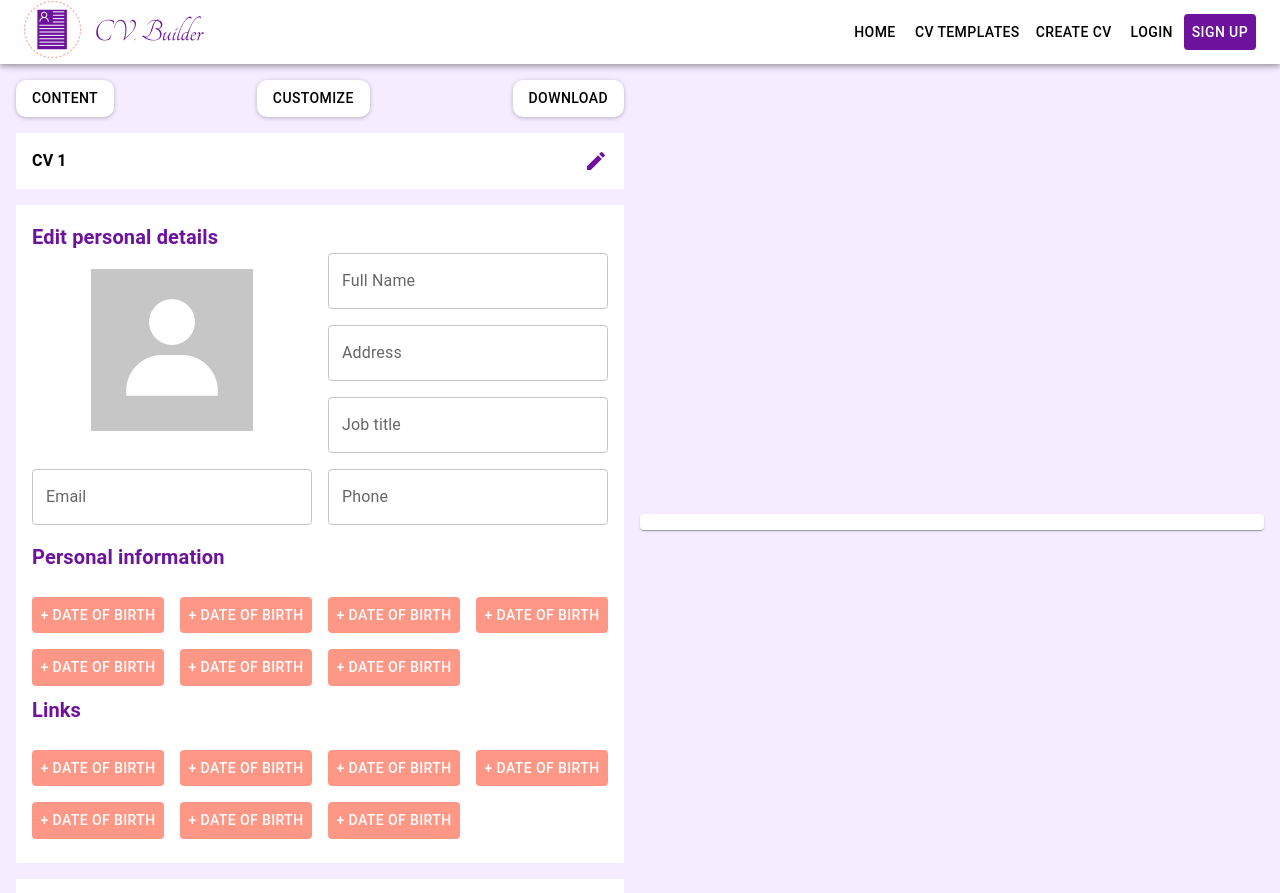
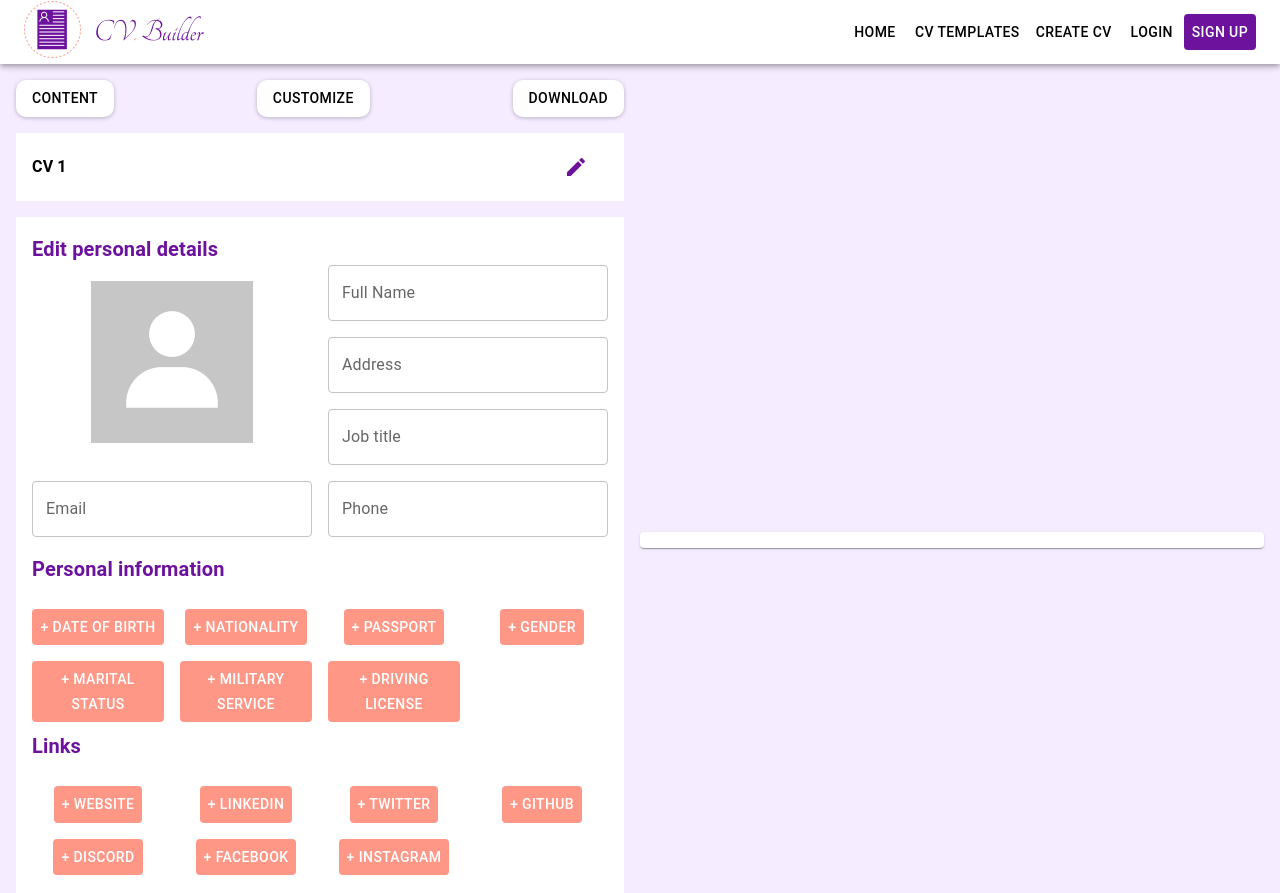
Before and after one commit to Zannatul-Fahmida/cv-builder, a React (Create React App) app: page /cvForm in a window 1280 px wide. Shown: the top 893 px of the page. Built offline with nearby package versions, Linux system fonts and the light colour scheme.

Commit message:
cv form added

```diff
--- a/src/pages/CreateCv/CvForm/CvForm.js
+++ b/src/pages/CreateCv/CvForm/CvForm.js
@@ -67,10 +67,13 @@ const CvForm = () => {
             direction="row"
             spacing={2}
             justifyContent="space-between"
+            alignItems="center"
             sx={{ backgroundColor: "#ffffff", my: 2, p: 2 }}
           >
             <Typography sx={{ fontWeight: "bold" }}>CV 1</Typography>
-            <EditIcon sx={{ color: "#6D129D" }} />
+            <Button>
+              <EditIcon sx={{ color: "#6D129D" }} />
+            </Button>
           </Stack>
           <Box sx={{ backgroundColor: "#ffffff", p: 2 }}>
             <Typography
@@ -131,38 +134,101 @@ const CvForm = () => {
               sx={{ my: 1 }}
             >
               <Grid item xs={4} sm={4} md={3}>
-                <Button sx={{ backgroundColor: "#FF9787", color: "#ffffff" }}>
+                <Button
+                  sx={{
+                    backgroundColor: "#FF9787",
+                    color: "#ffffff",
+                    "&:hover": {
+                      backgroundColor: "#FF9787",
+                      opacity: [0.9, 0.8, 0.7],
+                    },
+                  }}
+                >
                   + Date of birth
                 </Button>
               </Grid>
               <Grid item xs={4} sm={4} md={3}>
-                <Button sx={{ backgroundColor: "#FF9787", color: "#ffffff" }}>
-                  + Date of birth
+                <Button
+                  sx={{
+                    backgroundColor: "#FF9787",
+                    color: "#ffffff",
+                    "&:hover": {
+                      backgroundColor: "#FF9787",
+                      opacity: [0.9, 0.8, 0.7],
+                    },
+                  }}
+                >
+                  + Nationality
                 </Button>
               </Grid>
               <Grid item xs={4} sm={4} md={3}>
-                <Button sx={{ backgroundColor: "#FF9787", color: "#ffffff" }}>
-                  + Date of birth
+                <Button
+                  sx={{
+                    backgroundColor: "#FF9787",
+                    color: "#ffffff",
+                    "&:hover": {
+                      backgroundColor: "#FF9787",
+                      opacity: [0.9, 0.8, 0.7],
+                    },
+                  }}
+                >
+                  + Passport
                 </Button>
               </Grid>
               <Grid item xs={4} sm={4} md={3}>
-                <Button sx={{ backgroundColor: "#FF9787", color: "#ffffff" }}>
-                  + Date of birth
+                <Button
+                  sx={{
+                    backgroundColor: "#FF9787",
+                    color: "#ffffff",
+                    "&:hover": {
+                      backgroundColor: "#FF9787",
+                      opacity: [0.9, 0.8, 0.7],
+                    },
+                  }}
+                >
+                  + Gender
                 </Button>
               </Grid>
               <Grid item xs={4} sm={4} md={3}>
-                <Button sx={{ backgroundColor: "#FF9787", color: "#ffffff" }}>
-                  + Date of birth
+                <Button
+                  sx={{
+                    backgroundColor: "#FF9787",
+                    color: "#ffffff",
+                    "&:hover": {
+                      backgroundColor: "#FF9787",
+                      opacity: [0.9, 0.8, 0.7],
+                    },
+                  }}
+                >
+                  + Marital status
                 </Button>
               </Grid>
               <Grid item xs={4} sm={4} md={3}>
-                <Button sx={{ backgroundColor: "#FF9787", color: "#ffffff" }}>
-                  + Date of birth
+                <Button
+                  sx={{
+                    backgroundColor: "#FF9787",
+                    color: "#ffffff",
+                    "&:hover": {
+                      backgroundColor: "#FF9787",
+                      opacity: [0.9, 0.8, 0.7],
+                    },
+                  }}
+                >
+                  + Military service
                 </Button>
               </Grid>
               <Grid item xs={4} sm={4} md={3}>
-                <Button sx={{ backgroundColor: "#FF9787", color: "#ffffff" }}>
-                  + Date of birth
+                <Button
+                  sx={{
+                    backgroundColor: "#FF9787",
+                    color: "#ffffff",
+                    "&:hover": {
+                      backgroundColor: "#FF9787",
+                      opacity: [0.9, 0.8, 0.7],
+                    },
+                  }}
+                >
+                  + Driving License
                 </Button>
               </Grid>
             </Grid>
@@ -179,38 +245,101 @@ const CvForm = () => {
               sx={{ my: 1 }}
             >
               <Grid item xs={4} sm={4} md={3}>
-                <Button sx={{ backgroundColor: "#FF9787", color: "#ffffff" }}>
-                  + Date of birth
+                <Button
+                  sx={{
+                    backgroundColor: "#FF9787",
+                    color: "#ffffff",
+                    "&:hover": {
+                      backgroundColor: "#FF9787",
+                      opacity: [0.9, 0.8, 0.7],
+                    },
+                  }}
+                >
+                  + Website
                 </Button>
               </Grid>
               <Grid item xs={4} sm={4} md={3}>
-                <Button sx={{ backgroundColor: "#FF9787", color: "#ffffff" }}>
-                  + Date of birth
+                <Button
+                  sx={{
+                    backgroundColor: "#FF9787",
+                    color: "#ffffff",
+                    "&:hover": {
+                      backgroundColor: "#FF9787",
+                      opacity: [0.9, 0.8, 0.7],
+                    },
+                  }}
+                >
+                  + Linkedin
                 </Button>
               </Grid>
               <Grid item xs={4} sm={4} md={3}>
-                <Button sx={{ backgroundColor: "#FF9787", color: "#ffffff" }}>
-                  + Date of birth
+                <Button
+                  sx={{
+                    backgroundColor: "#FF9787",
+                    color: "#ffffff",
+                    "&:hover": {
+                      backgroundColor: "#FF9787",
+                      opacity: [0.9, 0.8, 0.7],
+                    },
+                  }}
+                >
+                  + Twitter
                 </Button>
               </Grid>
               <Grid item xs={4} sm={4} md={3}>
-                <Button sx={{ backgroundColor: "#FF9787", color: "#ffffff" }}>
-                  + Date of birth
+                <Button
+                  sx={{
+                    backgroundColor: "#FF9787",
+                    color: "#ffffff",
+                    "&:hover": {
+                      backgroundColor: "#FF9787",
+                      opacity: [0.9, 0.8, 0.7],
+                    },
+                  }}
+                >
+                  + Github
                 </Button>
               </Grid>
               <Grid item xs={4} sm={4} md={3}>
-                <Button sx={{ backgroundColor: "#FF9787", color: "#ffffff" }}>
-                  + Date of birth
+                <Button
+                  sx={{
+                    backgroundColor: "#FF9787",
+                    color: "#ffffff",
+                    "&:hover": {
+                      backgroundColor: "#FF9787",
+                      opacity: [0.9, 0.8, 0.7],
+                    },
+                  }}
+                >
+                  + Discord
                 </Button>
               </Grid>
               <Grid item xs={4} sm={4} md={3}>
-                <Button sx={{ backgroundColor: "#FF9787", color: "#ffffff" }}>
-                  + Date of birth
+                <Button
+                  sx={{
+                    backgroundColor: "#FF9787",
+                    color: "#ffffff",
+                    "&:hover": {
+                      backgroundColor: "#FF9787",
+                      opacity: [0.9, 0.8, 0.7],
+                    },
+                  }}
+                >
+                  + Facebook
                 </Button>
               </Grid>
               <Grid item xs={4} sm={4} md={3}>
-                <Button sx={{ backgroundColor: "#FF9787", color: "#ffffff" }}>
-                  + Date of birth
+                <Button
+                  sx={{
+                    backgroundColor: "#FF9787",
+                    color: "#ffffff",
+                    "&:hover": {
+                      backgroundColor: "#FF9787",
+                      opacity: [0.9, 0.8, 0.7],
+                    },
+                  }}
+                >
+                  + Instagram
                 </Button>
               </Grid>
             </Grid>
@@ -220,11 +349,44 @@ const CvForm = () => {
             spacing={2}
             justifyContent="space-between"
             alignItems="center"
-            sx={{ backgroundColor: '#ffffff', my: 2 , p: 2}}
+            sx={{ backgroundColor: "#ffffff", my: 2, p: 2 }}
           >
-            <Button sx={{ backgroundColor: "#00A32E", color: "#ffffff" }}>Next</Button>
-            <Button sx={{ backgroundColor: "#6D129D", color: "#ffffff" }}>Save</Button>
-            <Button sx={{ backgroundColor: "#FD5A5A", color: "#ffffff" }}>Cancel</Button>
+            <Button
+              sx={{
+                backgroundColor: "#00A32E",
+                color: "#ffffff",
+                "&:hover": {
+                  backgroundColor: "#00A32E",
+                  opacity: [0.9, 0.8, 0.7],
+                },
+              }}
+            >
+              Next
+            </Button>
+            <Button
+              sx={{
+                backgroundColor: "#6D129D",
+                color: "#ffffff",
+                "&:hover": {
+                  backgroundColor: "#6D129D",
+                  opacity: [0.9, 0.8, 0.7],
+                },
+              }}
+            >
+              Save
+            </Button>
+            <Button
+              sx={{
+                backgroundColor: "#FD5A5A",
+                color: "#ffffff",
+                "&:hover": {
+                  backgroundColor: "#FD5A5A",
+                  opacity: [0.9, 0.8, 0.7],
+                },
+              }}
+            >
+              Cancel
+            </Button>
           </Stack>
         </Box>
         <Item></Item>
```
